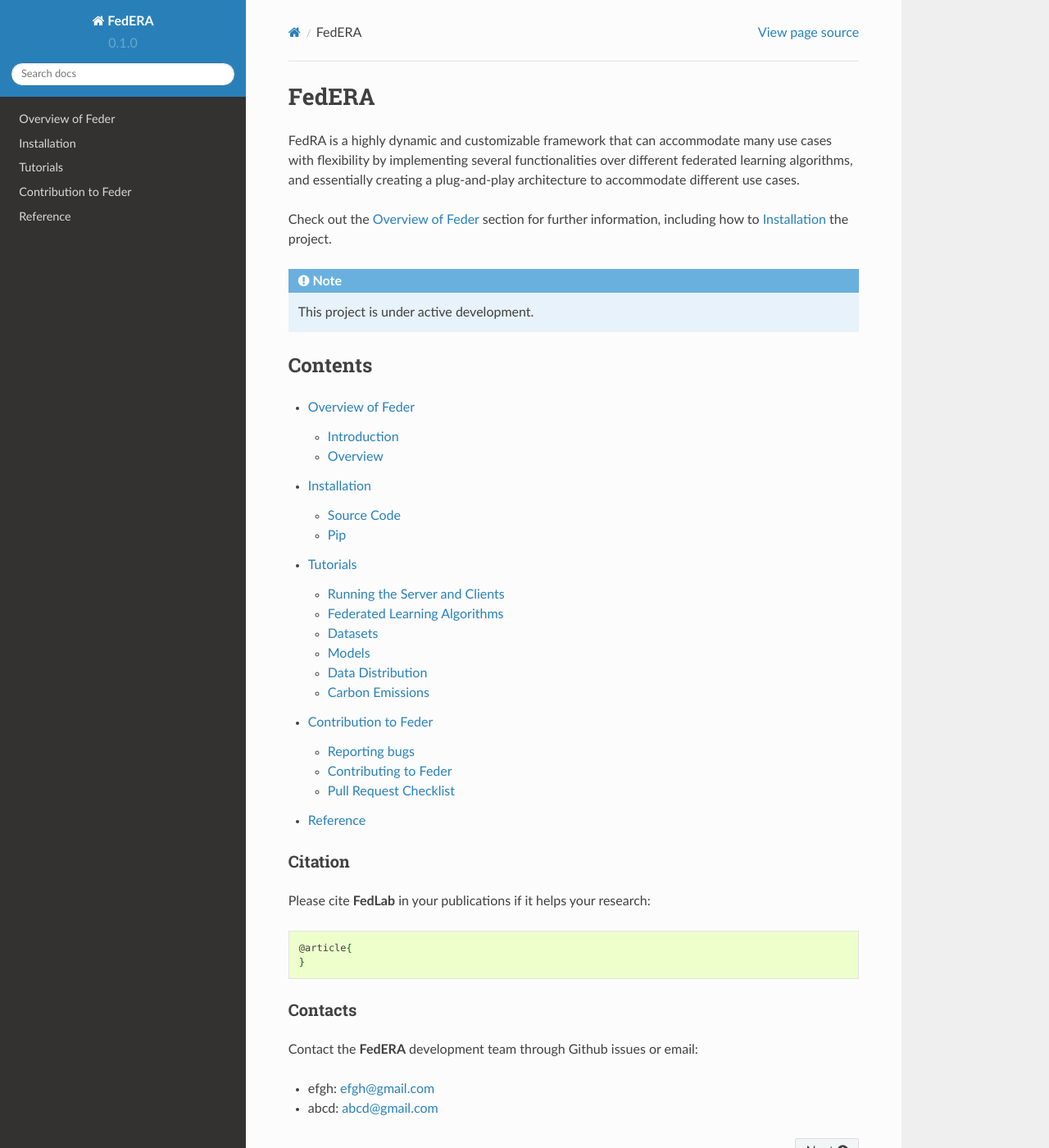
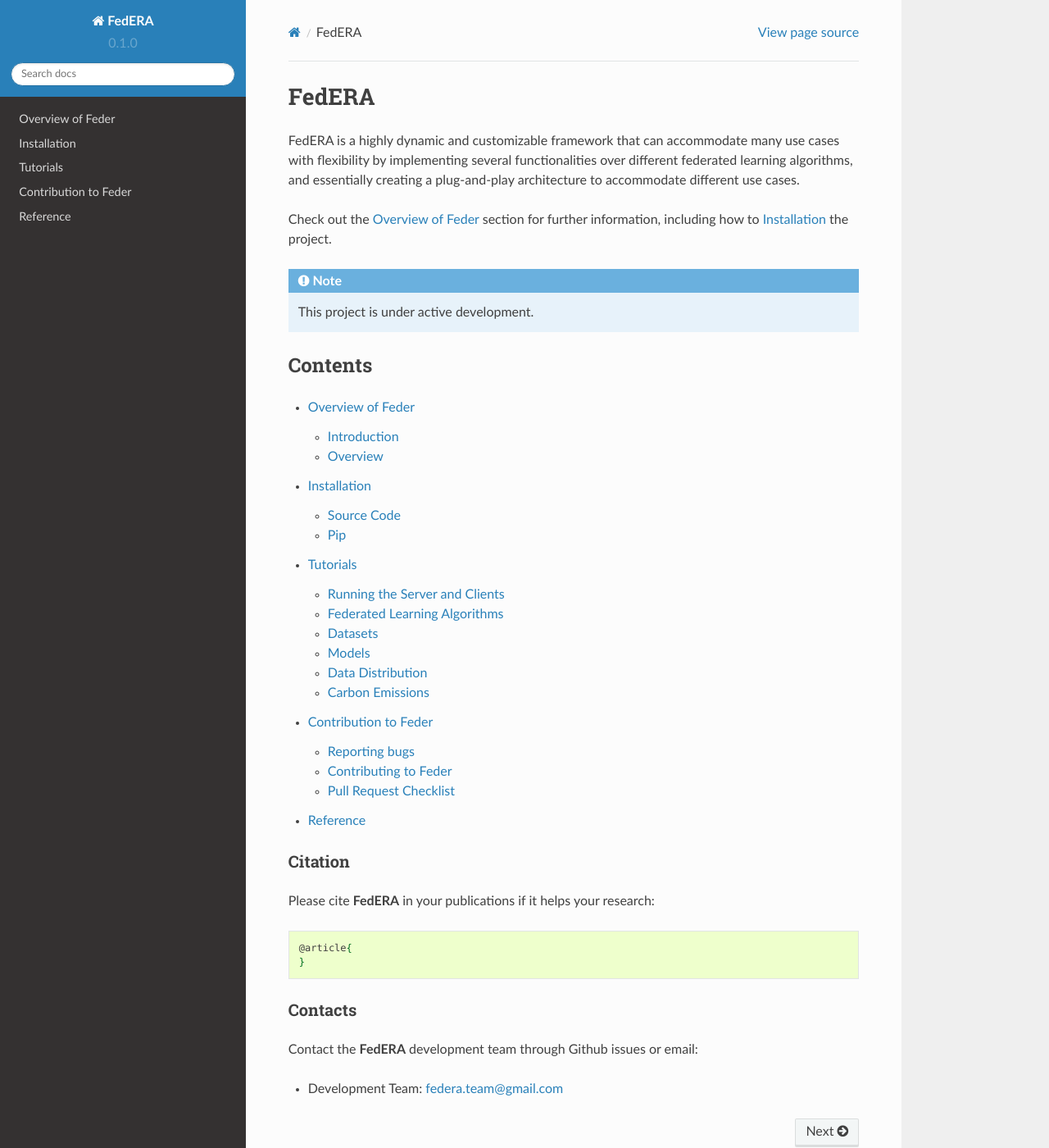
Before and after one commit to anupamkliv/FedERA, a Sphinx documentation site: the page built from docs/source/index.rst, in a window 1280 px wide and 1400 px high. Shown: the whole window at 82% size. Built offline with Sphinx 7.4.7 and the Read the Docs theme 2.0.0, drawn with Linux system fonts in a browser that asks for light colours.

Commit message:
Update index.rst

```diff
--- a/docs/source/index.rst
+++ b/docs/source/index.rst
@@ -1,7 +1,7 @@
 FedERA
 ===================================
 
-FedRA is a highly dynamic and customizable framework that can accommodate many use cases with flexibility by implementing several functionalities over different federated learning algorithms, and essentially creating a plug-and-play architecture to accommodate different use cases.
+FedERA is a highly dynamic and customizable framework that can accommodate many use cases with flexibility by implementing several functionalities over different federated learning algorithms, and essentially creating a plug-and-play architecture to accommodate different use cases.
 
 Check out the :doc:`overview` section for further information, including
 how to :ref:`installation` the project.
@@ -25,7 +25,7 @@
 Citation
 ........
 
-Please cite **FedLab** in your publications if it helps your research:
+Please cite **FedERA** in your publications if it helps your research:
 
 .. code:: latex
 
@@ -37,6 +37,4 @@
 
 Contact the **FedERA** development team through Github issues or email:
 
-- efgh: efgh@gmail.com
-
-- abcd: abcd@gmail.com
+- Development Team: federa.team@gmail.com
```
